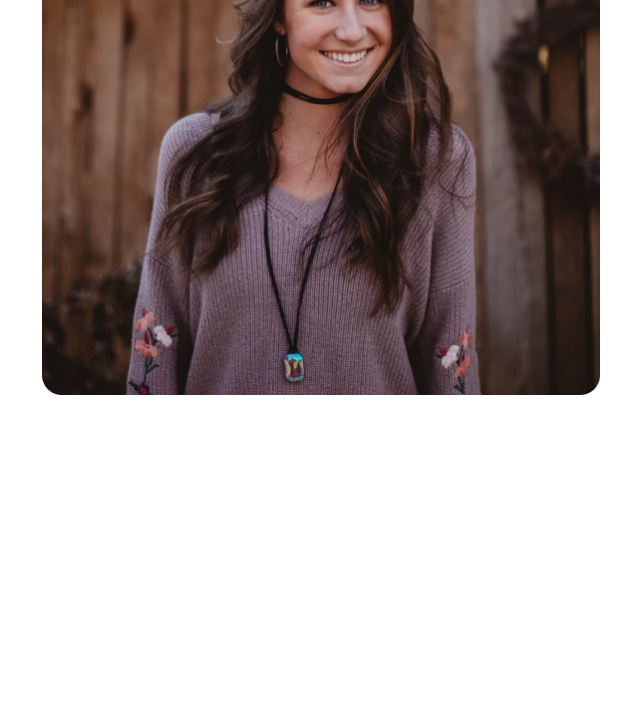
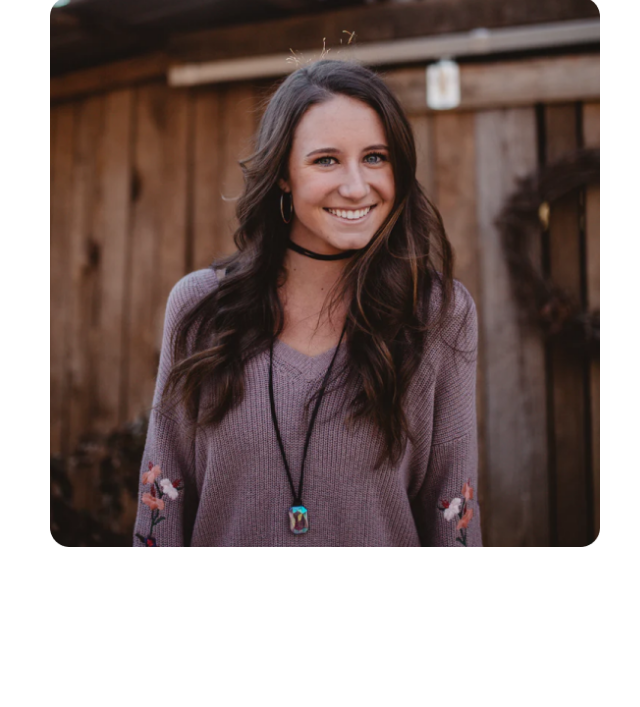
Before and after one commit to anabana21/Portfolio-Project, a plain HTML site: page about.html in a window 1280 px wide. Shown: the part 656-1363 px from the top of the page, without its empty margins (40-680 px from the left). Before the commit the page ends 1051 px from the top, so only its background shows below. Drawn offline with nearby package versions, Linux system fonts and the light colour scheme.

Commit message:
Gave title to the pages

```diff
--- a/about.html
+++ b/about.html
@@ -3,7 +3,7 @@
 <head>
     <meta charset="UTF-8">
     <meta name="viewport" content="width=, initial-scale=1.0">
-    <title>Document</title>
+    <title>About Ana Vogt</title>
 
     <link
     href="https://cdn.jsdelivr.net/npm/bootstrap@5.0.0-beta2/dist/css/bootstrap.min.css"
--- a/styles/portfolio.css
+++ b/styles/portfolio.css
@@ -56,7 +56,7 @@ p {
 }
 
 .about-section {
-    text-align: center;
+    padding: 160px 20px;
 }
 
 .about-section h1 {
```
Also changed, not shown: index.html (+1 -1 lines).
